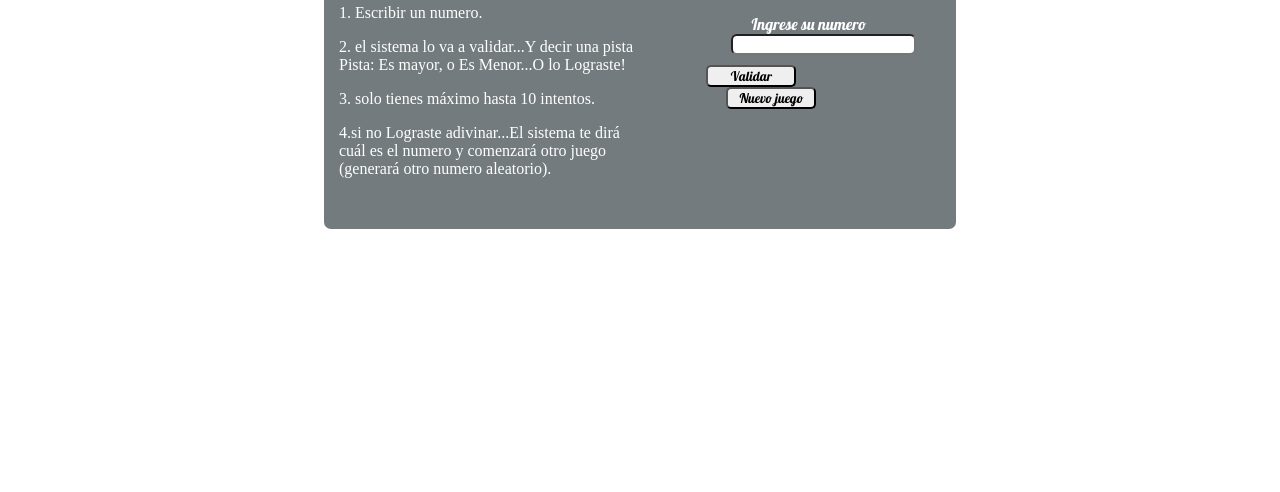
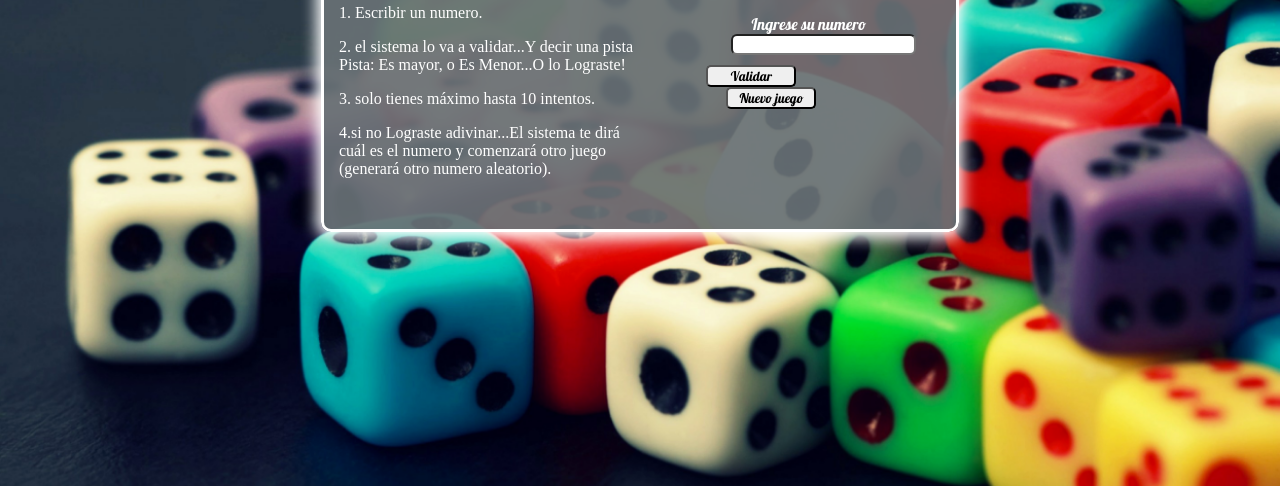
Before and after one commit to Daniel-devolper/Programacion-web, a plain HTML site: page index.html in a window 1280 px wide. Shown: the part 308-800 px from the top of the page. Drawn offline with nearby package versions, Linux system fonts and the light colour scheme.

Commit message:
third commit

```diff
--- a/css/style.css
+++ b/css/style.css
@@ -1,5 +1,5 @@
 body{
-    background-image: url(/numeroMagico/imagenes/dados.png);
+    background-image: url(../imagenes/dados.png);
     background-repeat: no-repeat;
     background-size: cover;
     color: white;
```
